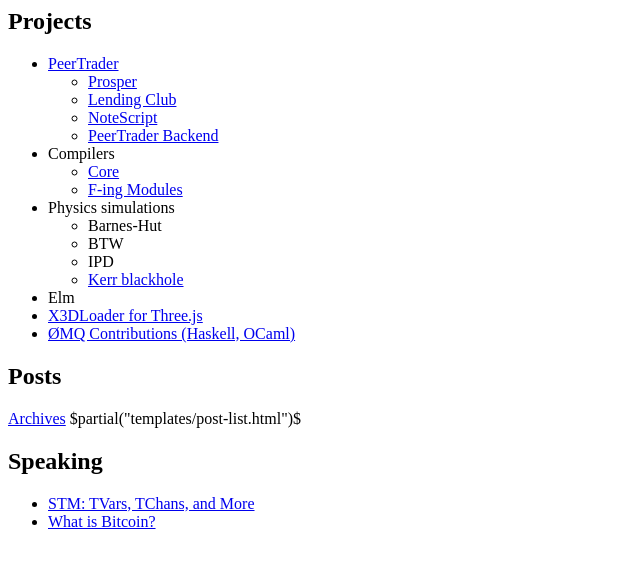
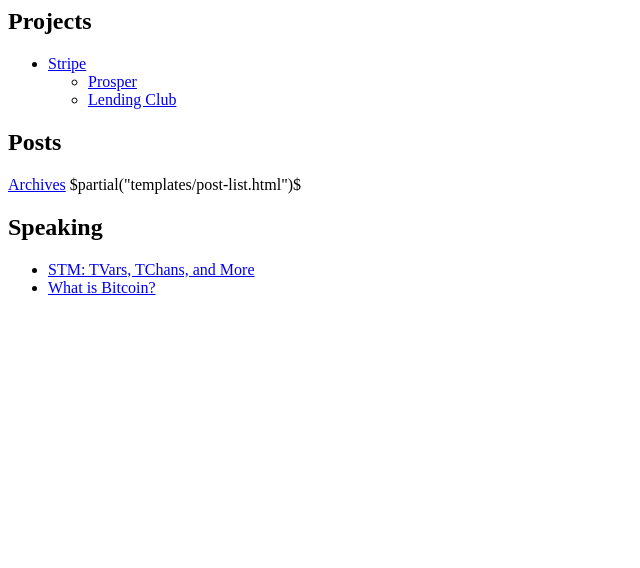
Before and after one commit to chicagohaskell/chicagohaskell.com-hakyll, a plain HTML site: page index.html in a window 1280 px wide. Shown: the whole page, without its empty margins (0-640 px from the left). Drawn offline with Linux system fonts and the light colour scheme.

Commit message:
Removing all of WraithM's stuff.

```diff
--- a/index.html
+++ b/index.html
@@ -3,42 +3,21 @@
   <div class="col-md-8">
     <h2>Projects</h2>
     <ul>
-      <li><a href="http://peertrader.com" target="_blank">PeerTrader</a>
+      <li><a href="http://github.com/ChicagoHaskell/stripe" target="_blank">Stripe</a>
         <ul>
           <li><a href="https://github.com/WraithM/prosper" target="_blank">Prosper</a></li>
           <li><a href="https://github.com/WraithM/lendingclub" target="_blank">Lending Club</a></li>
-          <li><a href="https://github.com/WraithM/notescript" target="_blank">NoteScript</a></li>
-          <li><a href="https://github.com/WraithM/peertrader-backend" target="_blank">PeerTrader Backend</a></li>
         </ul>
       </li>
-      <li>Compilers
-        <ul>
-          <li><a href="https://github.com/WraithM/CoreCompiler" target="_blank">Core</a></li>
-          <li><a href="https://github.com/WraithM/fingmodules" target="_blank">F-ing Modules</a></li>
-          <!--<li>LLVM</li>-->
-        </ul>
-      </li>
-      <li>Physics simulations
-        <ul>
-          <li>Barnes-Hut</li>
-          <li>BTW</li>
-          <li>IPD</li>
-          <li><a href="https://github.com/WraithM/KerrBlackholeGeodesics" target="_blank">Kerr blackhole</a></li>
-        </ul>
-      </li>
-      <li>Elm</li>
-      <li><a href="https://github.com/WraithM/X3DLoader" target="_blank">X3DLoader for Three.js</a></li>
-      <li><a href="https://github.com/WraithM/zguide" target="_blank">ØMQ Contributions (Haskell, OCaml)</a></li>
     </ul>
   </div>
 
-  <!-- Blog posts -->
+  <!-- Blog posts / Speaking -->
   <div class="col-md-4">
     <h2>Posts</h2>
     <a href="/archive.html">Archives</a>
     $partial("templates/post-list.html")$
 
-    <!-- -------- -->
     <h2>Speaking</h2>
     <ul>
       <li><a href="https://slides.com/wraithm/deck" target="_blank">STM: TVars, TChans, and More</a></li>
```
Also changed, not shown: sass/default.scss (+0 -10 lines), 5 other files.
